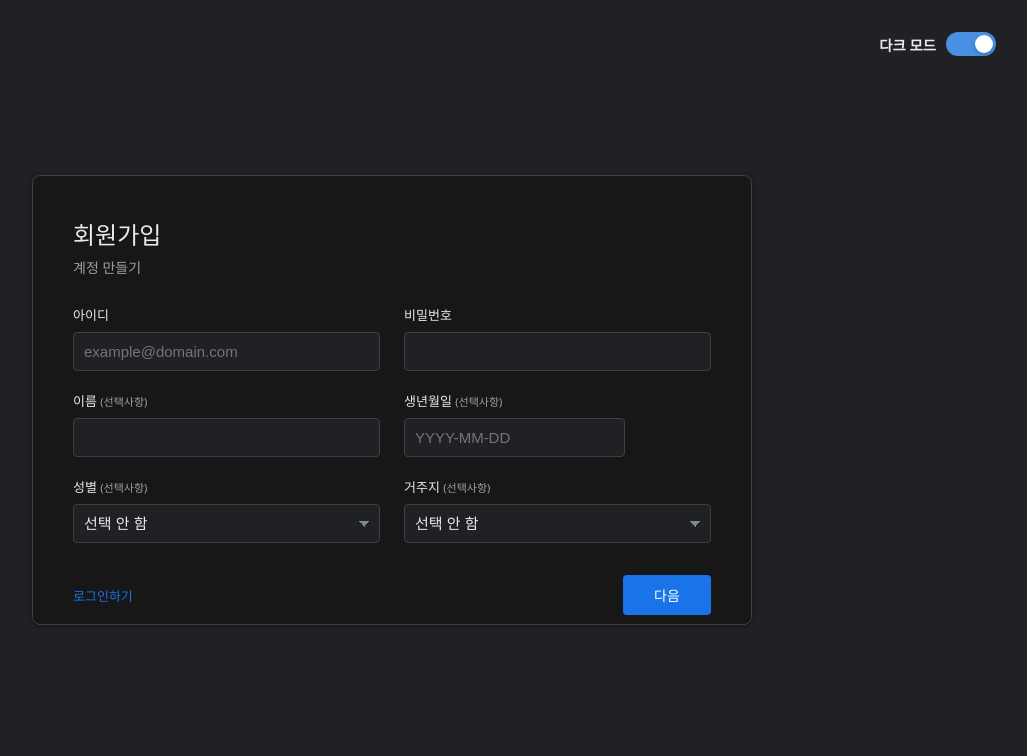
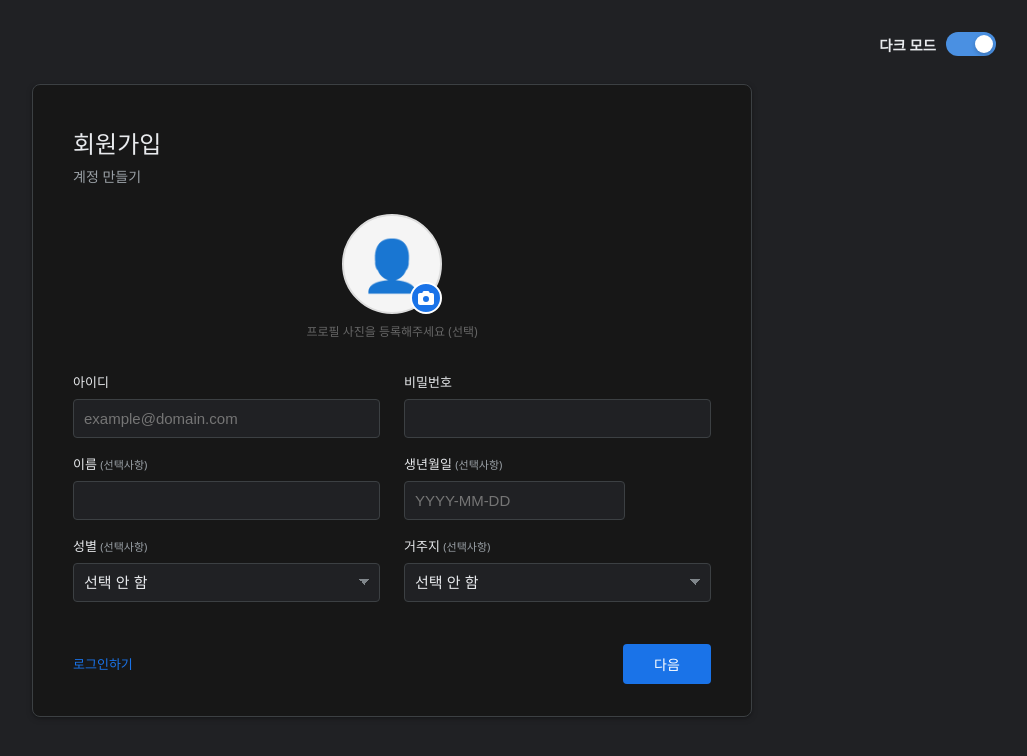
Before and after one commit to leedohyung28/financialCounsel, a React (Create React App) app in the folder frontend/: page /SignUpPage in a window 1280 px wide. Shown: the top 756 px of the page, without its empty margins (248-1275 px from the left). Built offline with nearby package versions, Linux system fonts and the light colour scheme; no server answers.

Commit message:
{FE} [FIX] 프로필 이미지 관련 추가

```diff
--- a/frontend/src/components/SignUpPage.jsx
+++ b/frontend/src/components/SignUpPage.jsx
@@ -9,6 +9,9 @@ import PhoneAuth from "./common/PhoneAuth";
 import { formatTime, handleVerifyOtp } from "../context/PhoneAuth";
 import { useTheme } from "../context/ThemeContext";
 import { useNavigation } from "../hooks/useNavigation";
+import { FontAwesomeIcon } from "@fortawesome/react-fontawesome";
+import { faCamera } from "@fortawesome/free-solid-svg-icons";
+import api from "../utils/axios";
 
 export default function SignupPage() {
   const { isDark, toggleTheme } = useTheme();
@@ -25,11 +28,13 @@ export default function SignupPage() {
     password: "",
     phone: "",
     otp: "",
+    profileImage: null,
   });
 
   const [selectedDate, setSelectedDate] = useState(null);
   const [isOtpSent, setIsOtpSent] = useState(false);
   const [timer, setTimer] = useState(180); // 3분 (180초)
+  const [previewUrl, setPreviewUrl] = useState(null);
 
   // 타이머 기능
   useEffect(() => {
@@ -55,6 +60,22 @@ export default function SignupPage() {
       ...prev,
       birth: date ? date.toISOString().split("T")[0] : "",
     }));
+  };
+
+  // 이미지 변경 핸들러
+  const handleImageChange = (e) => {
+    const file = e.target.files[0];
+    if (file) {
+      // 1. 파일 객체를 form에 저장
+      setForm((prev) => ({ ...prev, profileImage: file }));
+
+      // 2. 브라우저 미리보기 URL 생성
+      const reader = new FileReader();
+      reader.onloadend = () => {
+        setPreviewUrl(reader.result);
+      };
+      reader.readAsDataURL(file);
+    }
   };
 
   const emailRegex = /^[^\s@]+@[^\s@]+\.[^\s@]+$/;
@@ -85,6 +106,61 @@ export default function SignupPage() {
     alert("인증번호가 발송되었습니다.");
   };
 
+  // [최종 가입 요청] 함수 추가
+  const handleSignupSubmit = async () => {
+    try {
+      // 파일 전송을 위해 FormData 객체 생성
+      const formData = new FormData();
+
+      // 일반 폼 필드 추가
+      Object.keys(form).forEach((key) => {
+        if (key !== "profileImage") {
+          formData.append(key, form[key]);
+        }
+      });
+
+      // 프로필 이미지 파일이 있다면 추가
+      if (form.profileImage) {
+        formData.append("profileImage", form.profileImage);
+      }
+
+      // API 호출 (multipart/form-data)
+      const response = await api.post("/api/client/signup", formData, {
+        headers: {
+          "Content-Type": "multipart/form-data",
+        },
+      });
+
+      if (response.status === 200 || response.data.resultCode === 0) {
+        setIsCompleted(true); // 가입 완료 화면으로 전환
+      } else {
+        alert(response.data.message || "회원가입에 실패했습니다.");
+      }
+    } catch (error) {
+      console.error("Signup Error:", error);
+      alert("서버 통신 중 오류가 발생했습니다.");
+    }
+  };
+
+  // [인증 확인 핸들러] 수정
+  const onVerifyOtp = async () => {
+    // 1. 먼저 OTP 번호가 입력되었는지 확인
+    if (!form.otp) {
+      alert("인증번호를 입력해주세요.");
+      return;
+    }
+
+    // 인증 시도 (기존 handleVerifyOtp 로직 활용)
+    const isSuccess = await handleVerifyOtp(timer, form.otp, () => {});
+
+    if (isSuccess) {
+      alert("인증에 성공하였습니다! 회원가입을 완료합니다.");
+      handleSignupSubmit(); // 인증 성공 시 바로 가입 요청
+    } else {
+      alert("인증번호가 일치하지 않거나 시간이 만료되었습니다.");
+    }
+  };
+
   return (
     <div className={`root ${isDark ? "theme-dark" : "theme-light"}`}>
       <div className="theme-toggle">
@@ -97,7 +173,9 @@ export default function SignupPage() {
         </label>
       </div>
 
-      <div className="signup-card">
+      <div
+        className={`signup-card ${isCompleted ? "completed" : `step-${step}`}`}
+      >
         {isCompleted ? (
           <div className="signup-complete-content">
             <h1 className="complete-title">회원가입이 완료되었습니다</h1>
@@ -118,6 +196,36 @@ export default function SignupPage() {
               <h1 className="title-main">회원가입</h1>
               <div className="title-sub">계정 만들기</div>
             </div>
+
+            <div className="profile-upload-container">
+              <div className="profile-preview-wrapper">
+                {previewUrl ? (
+                  <img
+                    src={previewUrl}
+                    alt="Preview"
+                    className="profile-preview"
+                  />
+                ) : (
+                  <div className="profile-placeholder">
+                    <span className="user-icon">👤</span>
+                  </div>
+                )}
+                <label htmlFor="profile-input" className="camera-icon-label">
+                  <FontAwesomeIcon icon={faCamera} />
+                </label>
+              </div>
+              <input
+                id="profile-input"
+                type="file"
+                accept="image/*"
+                onChange={handleImageChange}
+                style={{ display: "none" }}
+              />
+              <p className="upload-info-text">
+                프로필 사진을 등록해주세요 (선택)
+              </p>
+            </div>
+
             <form className="grid-form" onSubmit={(e) => e.preventDefault()}>
               <div className="field-group">
                 <label className="field-label">아이디</label>
@@ -239,9 +347,7 @@ export default function SignupPage() {
               onChange={onChange}
               isOtpSent={isOtpSent}
               handleSendOtp={handleSendOtp}
-              handleVerifyOtp={() =>
-                handleVerifyOtp(timer, form.otp, setIsCompleted)
-              }
+              handleVerifyOtp={onVerifyOtp}
               timer={timer}
               formatTime={formatTime}
             />
--- a/frontend/src/context/PhoneAuth.js
+++ b/frontend/src/context/PhoneAuth.js
@@ -1,13 +1,15 @@
 // [인증] 버튼 -> 최종 완료
-export const handleVerifyOtp = (timer, otp, setIsCompleted) => {
+export const handleVerifyOtp = async (timer, otp, setIsCompleted) => {
   if (timer === 0) {
     alert("인증 시간이 만료되었습니다. 다시 시도해주세요.");
-    return;
+    return false;
   }
+
   if (otp === "000000") {
-    setIsCompleted(true);
+    return true;
   } else {
     alert("인증번호가 일치하지 않습니다.");
+    return false;
   }
 };
 
--- a/frontend/src/styles/SignUpPage.css
+++ b/frontend/src/styles/SignUpPage.css
@@ -3,13 +3,15 @@
 .signup-card {
   width: 720px;
   max-width: 96vw;
-  height: 450px;
-  max-height: 60vw;
+  min-height: auto;
   padding: 40px 40px 32px;
   border-radius: 8px;
   box-sizing: border-box;
   box-shadow: 0 1px 2px rgba(0, 0, 0, 0.15), 0 2px 6px rgba(0, 0, 0, 0.2);
   margin: 40px auto;
+  display: flex;
+  flex-direction: column;
+  transition: all 0.3s ease-in-out;
 }
 
 /* 테마별 카드 배경/테두리 */
@@ -22,6 +24,12 @@
 .theme-dark .signup-card {
   background-color: var(--bg-card-dark);
   border: 1px solid var(--border-dark);
+}
+
+.signup-card .phone-auth-container {
+  width: 100%;
+  margin-top: 10px;
+  margin: 0 auto;
 }
 
 /* 타이틀은 로그인과 동일하게 사용 */
@@ -50,7 +58,7 @@
 .grid-form {
   display: grid;
   grid-template-columns: repeat(2, minmax(0, 1fr));
-  gap: 20px 24px;
+  gap: 16px 24px;
   margin-bottom: 32px;
 }
 
@@ -124,7 +132,7 @@
   display: flex;
   justify-content: space-between;
   align-items: center;
-  margin-top: auto;
+  margin-top: 10px;
 }
 
 .link-btn {
@@ -222,3 +230,61 @@
 .theme-dark .react-datepicker__close-icon::after {
   background-color: #3b444b;
 }
+
+.profile-upload-container {
+  display: flex;
+  flex-direction: column;
+  align-items: center;
+  margin-bottom: 20px;
+}
+
+.profile-preview-wrapper {
+  position: relative;
+  width: 100px;
+  height: 100px;
+}
+
+.profile-preview,
+.profile-placeholder {
+  width: 100%;
+  height: 100%;
+  border-radius: 50%;
+  object-fit: cover;
+  border: 2px solid #ddd;
+  background-color: #f5f5f5;
+  display: flex;
+  align-items: center;
+  justify-content: center;
+}
+
+.user-icon {
+  font-size: 50px;
+  color: #ccc;
+}
+
+.camera-icon-label {
+  position: absolute;
+  bottom: 0;
+  right: 0;
+  background-color: #1a73e8; /* 기본 블루 색상 */
+  color: white;
+  width: 32px;
+  height: 32px;
+  border-radius: 50%;
+  display: flex;
+  align-items: center;
+  justify-content: center;
+  cursor: pointer;
+  border: 2px solid white;
+  transition: transform 0.2s;
+}
+
+.camera-icon-label:hover {
+  transform: scale(1.1);
+}
+
+.upload-info-text {
+  margin-top: 8px;
+  font-size: 12px;
+  color: #666;
+}
```
